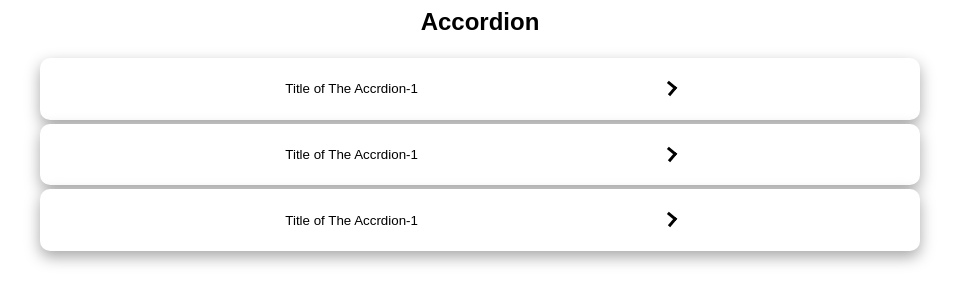
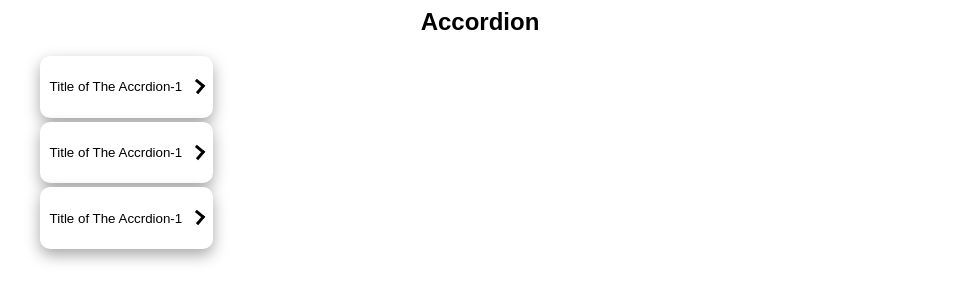
Before and after one commit to mohandand/React_Modal, a React (Create React App) app: page / in a window 1280 px wide. Shown: the top 304 px of the page, without its empty margins (160-1119 px from the left). Built offline with nearby package versions, Linux system fonts and the light colour scheme.

Commit message:
1 file modified

```diff
--- a/styles.css
+++ b/styles.css
@@ -3,7 +3,7 @@
   text-align: center;
 }
 .accrdion_section {
-  display: flex;
+  display: flexs;
   flex-direction: column;
   margin: 0 auto;
   max-width: 70%;
```
